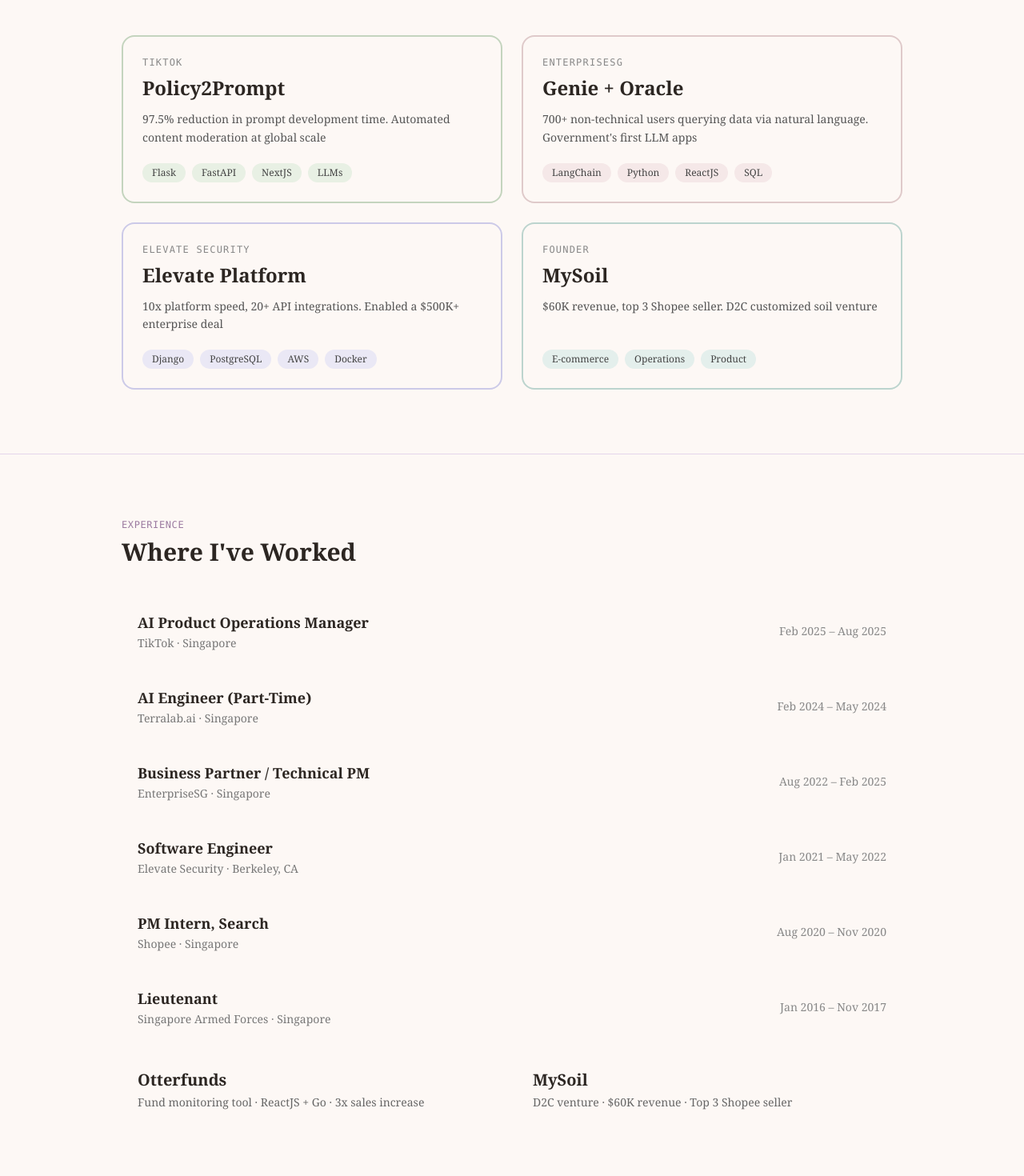
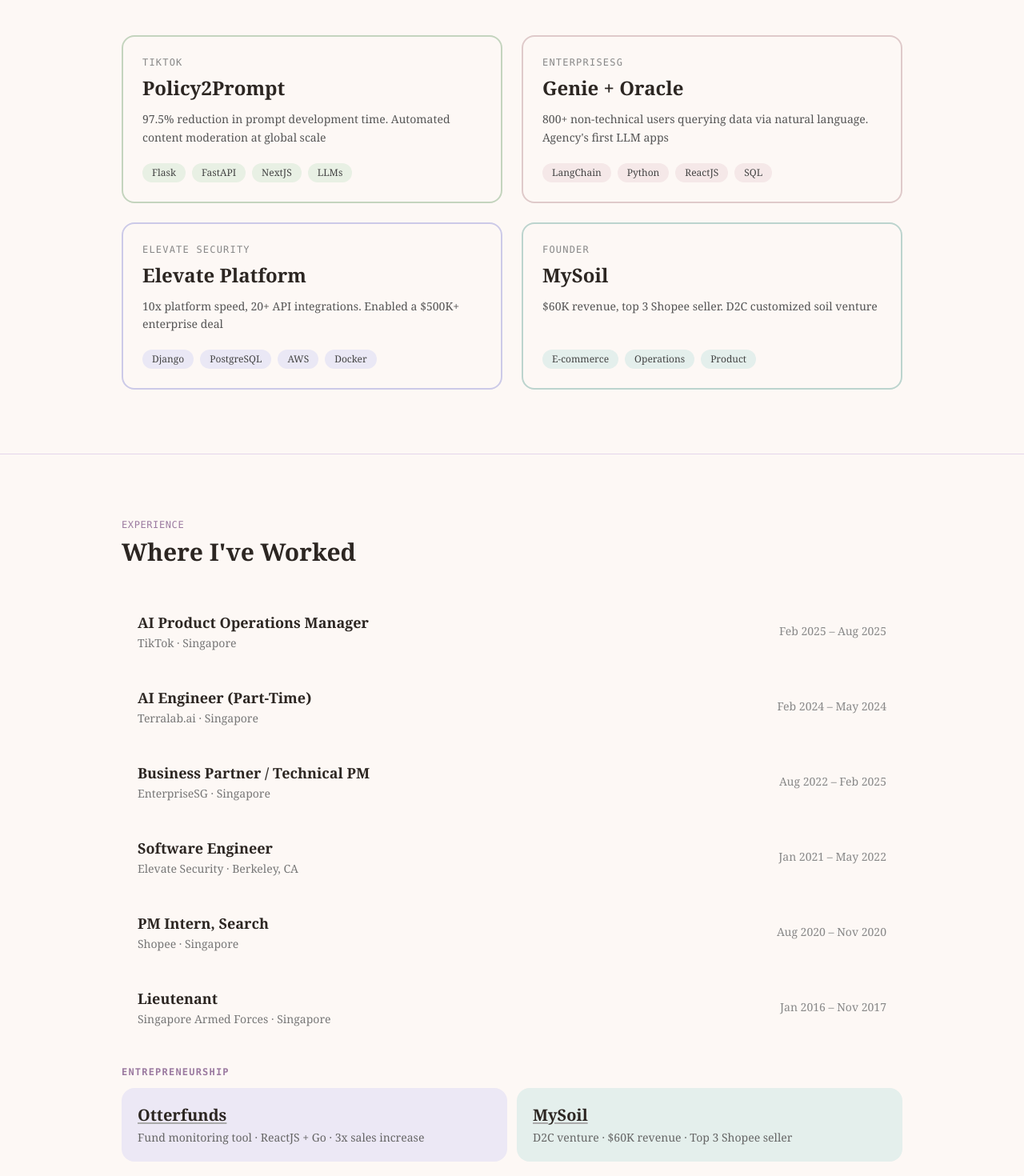
Before and after one commit to tishyakhanna97/tishyakhanna97, a Next.js app: page / in a window 1280 px wide. Shown: the part 1160-2630 px from the top of the page at 80% size. Built offline with nearby package versions, Linux system fonts and the light colour scheme.

Commit message:
content changes

```diff
--- a/src/app/page.tsx
+++ b/src/app/page.tsx
@@ -18,7 +18,7 @@
     title: "Genie + Oracle",
     org: "EnterpriseSG",
     headline:
-      "700+ non-technical users querying data via natural language. Government's first LLM apps",
+      "800+ non-technical users querying data via natural language. Agency's first LLM apps",
     tags: ["LangChain", "Python", "ReactJS", "SQL"],
     href: "/projects/genie-oracle",
     bg: "#f5e8e8",
@@ -45,7 +45,9 @@
   },
 ];
 
-const skills = {
+type Skill = string | { label: string; href: string };
+
+const skills: Record<string, Skill[]> = {
   Languages: [
     "Python",
     "TypeScript",
@@ -74,7 +76,10 @@
     "Prompt Engineering",
   ],
   Infrastructure: [
-    "AWS (Certified)",
+    {
+      label: "AWS (Certified)",
+      href: "https://www.credly.com/badges/4d7fa4f4-c4b2-419c-ac66-1325a69b6351/public_url",
+    },
     "Docker",
     "CI/CD",
     "PostgreSQL",
@@ -149,7 +154,7 @@
               Hi, I&apos;m Tishya Khanna
             </h1>
             <p className="text-xl md:text-2xl text-[#555] mb-4 max-w-2xl">
-              I build AI-powered products that ship to real users.
+              Tinkering and building!
             </p>
             <p className="text-sm text-[#888] mb-8 max-w-xl">
               Cornell Tech M.Eng, CS &apos;26 &middot; Previously TikTok,
@@ -199,7 +204,10 @@
               </p>
             </div>
             <div className="space-y-6">
-              <div className="rounded-xl p-5 bg-[#fdf8f5]" style={{ border: "2px solid #f0c4b0" }}>
+              <div
+                className="rounded-xl p-5 bg-[#fdf8f5]"
+                style={{ border: "2px solid #f0c4b0" }}
+              >
                 <h3 className="font-bold mb-3">Education</h3>
                 <div className="space-y-3 text-sm">
                   <div>
@@ -220,7 +228,10 @@
                   </div>
                 </div>
               </div>
-              <div className="rounded-xl p-5 bg-[#fdf8f5]" style={{ border: "2px solid #b8d4ac" }}>
+              <div
+                className="rounded-xl p-5 bg-[#fdf8f5]"
+                style={{ border: "2px solid #b8d4ac" }}
+              >
                 <h3 className="font-bold mb-3">What I&apos;m Looking For</h3>
                 <p className="text-sm text-[#666]">
                   Product Engineering roles where I can build AI-powered
@@ -261,16 +272,22 @@
               <ExperienceRow key={i} {...exp} />
             ))}
           </div>
-          <div className="mt-4 grid grid-cols-2 gap-3">
+          <p className="mt-8 mb-3 text-xs font-mono uppercase tracking-widest text-[#9b7aa0] font-bold">
+            Entrepreneurship
+          </p>
+          <div className="grid grid-cols-2 gap-3">
             <ExperienceCard
               title="Otterfunds"
               description="Fund monitoring tool · ReactJS + Go · 3x sales increase"
               bg="#ece8f5"
+              href="https://github.com/tishyakhanna97/aia-finance"
+              external
             />
             <ExperienceCard
               title="MySoil"
               description="D2C venture · $60K revenue · Top 3 Shopee seller"
-              bg="#fad8b4"
+              bg="#e4efec"
+              href="/projects/mysoil"
             />
           </div>
         </div>
@@ -290,21 +307,33 @@
                   {category}
                 </h3>
                 <div className="flex flex-wrap gap-2">
-                  {items.map((skill) => (
-                    <span
-                      key={skill}
-                      className="text-xs px-2 py-1 rounded bg-[#f0e8f4] text-[#2c2622]"
-                    >
-                      {skill}
-                    </span>
-                  ))}
+                  {items.map((skill) => {
+                    const label =
+                      typeof skill === "string" ? skill : skill.label;
+                    const href = typeof skill === "string" ? null : skill.href;
+                    return href ? (
+                      <a
+                        key={label}
+                        href={href}
+                        target="_blank"
+                        rel="noopener noreferrer"
+                        className="text-xs px-2 py-1 rounded bg-[#f0e8f4] text-[#2c2622] underline hover:text-[#c87960] transition-colors"
+                      >
+                        {label}
+                      </a>
+                    ) : (
+                      <span
+                        key={label}
+                        className="text-xs px-2 py-1 rounded bg-[#f0e8f4] text-[#2c2622]"
+                      >
+                        {label}
+                      </span>
+                    );
+                  })}
                 </div>
               </div>
             ))}
           </div>
-          <p className="text-xs text-[#333] mt-4 font-mono">
-            AWS Certified Solutions Architect
-          </p>
         </div>
       </section>
 
--- a/src/app/projects/genie-oracle/page.tsx
+++ b/src/app/projects/genie-oracle/page.tsx
@@ -22,12 +22,15 @@
         &larr; Back to Projects
       </Link>
 
-      <p className="text-xs mb-2 uppercase tracking-wider" style={{ color: accent }}>
+      <p
+        className="text-xs mb-2 uppercase tracking-wider"
+        style={{ color: accent }}
+      >
         EnterpriseSG &middot; Aug 2022 – Feb 2025
       </p>
       <h1 className="text-4xl font-bold mb-4">Genie + Oracle</h1>
       <p className="text-xl text-[#666] mb-4">
-        700+ non-technical users querying data via natural language.
+        800+ non-technical users querying data via natural language.
         Agency&apos;s first LLM applications
       </p>
       <a
@@ -43,7 +46,7 @@
       {/* Metrics */}
       <div className="grid grid-cols-2 md:grid-cols-4 gap-4 mb-12">
         {[
-          { value: "700+", label: "Active users" },
+          { value: "800+", label: "Active users" },
           { value: "1,060", label: "Prompts processed" },
           { value: "36%", label: "SQL query increase" },
           { value: "4/5", label: "User satisfaction" },
@@ -53,7 +56,9 @@
             className="rounded-xl p-4 text-center"
             style={{ background: bg, border: `1.5px solid ${border}` }}
           >
-            <p className="text-2xl font-bold" style={{ color: accent }}>{m.value}</p>
+            <p className="text-2xl font-bold" style={{ color: accent }}>
+              {m.value}
+            </p>
             <p className="text-xs text-[#666] mt-1">{m.label}</p>
           </div>
         ))}
@@ -74,15 +79,25 @@
           <h2 className="text-xl font-bold text-black mb-3">What I Built</h2>
           <p className="mb-3">Two complementary LLM applications:</p>
           <div className="grid md:grid-cols-2 gap-4 mb-4">
-            <div className="rounded-xl p-4" style={{ background: bg, border: `1.5px solid ${border}` }}>
-              <h3 className="font-bold mb-2" style={{ color: accent }}>Genie</h3>
+            <div
+              className="rounded-xl p-4"
+              style={{ background: bg, border: `1.5px solid ${border}` }}
+            >
+              <h3 className="font-bold mb-2" style={{ color: accent }}>
+                Genie
+              </h3>
               <p className="text-sm">
                 Text-to-SQL tool enabling natural language database queries.
                 Reduced SQL writing time from 15 minutes to 30 seconds.
               </p>
             </div>
-            <div className="rounded-xl p-4" style={{ background: bg, border: `1.5px solid ${border}` }}>
-              <h3 className="font-bold mb-2" style={{ color: accent }}>Oracle</h3>
+            <div
+              className="rounded-xl p-4"
+              style={{ background: bg, border: `1.5px solid ${border}` }}
+            >
+              <h3 className="font-bold mb-2" style={{ color: accent }}>
+                Oracle
+              </h3>
               <p className="text-sm">
                 LLM chatbot for searching and summarizing meeting insights.
                 Reduced search time from 3 days to 4 hours.
--- a/src/components/ExperienceRow.tsx
+++ b/src/components/ExperienceRow.tsx
@@ -31,19 +31,32 @@
   title: string;
   description: string;
   bg: string;
+  href?: string;
+  external?: boolean;
 }
 
-export function ExperienceCard({ title, description, bg }: ExpCardProps) {
-  const [hovered, setHovered] = useState(false);
+export function ExperienceCard({ title, description, bg, href, external }: ExpCardProps) {
+  const inner = (
+    <>
+      <p className="text-xl font-bold underline decoration-[#aaa] underline-offset-2">{title}</p>
+      <p className="text-sm text-[#666] mt-1">{description}</p>
+    </>
+  );
+  if (href) {
+    return (
+      <a
+        href={href}
+        {...(external ? { target: "_blank", rel: "noopener noreferrer" } : {})}
+        className="rounded-2xl p-5 block hover:brightness-95 transition-[filter]"
+        style={{ background: bg }}
+      >
+        {inner}
+      </a>
+    );
+  }
   return (
-    <div
-      className="rounded-2xl p-5 transition-colors duration-200"
-      style={{ background: hovered ? bg : "transparent" }}
-      onMouseEnter={() => setHovered(true)}
-      onMouseLeave={() => setHovered(false)}
-    >
-      <p className="text-xl font-bold">{title}</p>
-      <p className="text-sm text-[#666] mt-1">{description}</p>
+    <div className="rounded-2xl p-5" style={{ background: bg }}>
+      {inner}
     </div>
   );
 }
```
